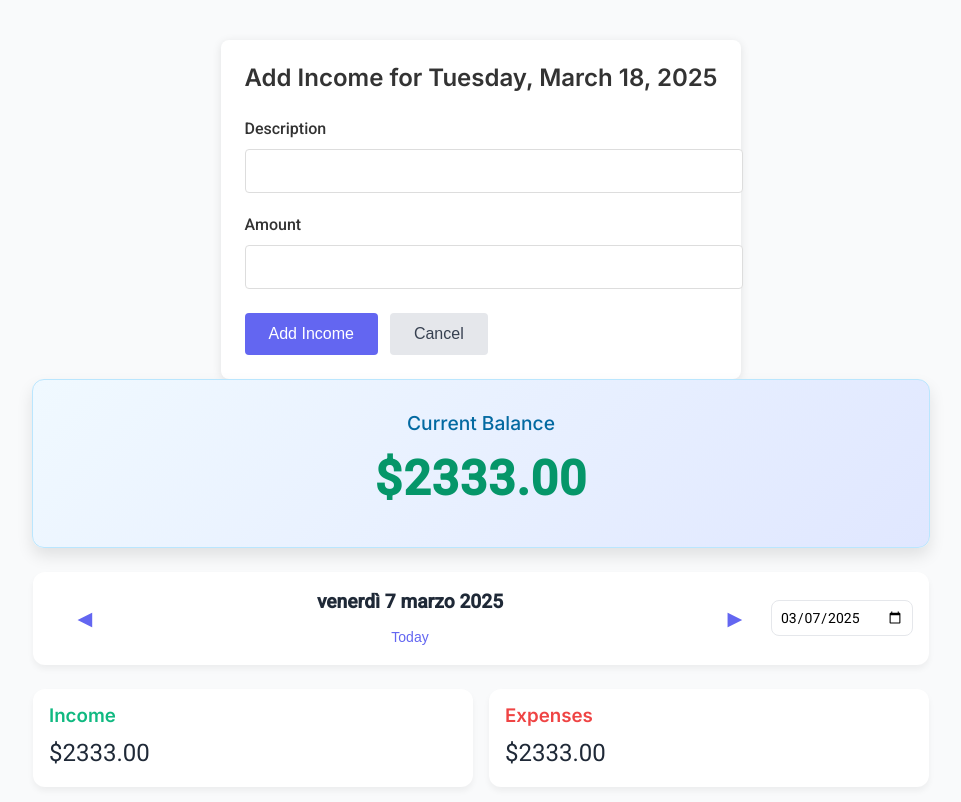
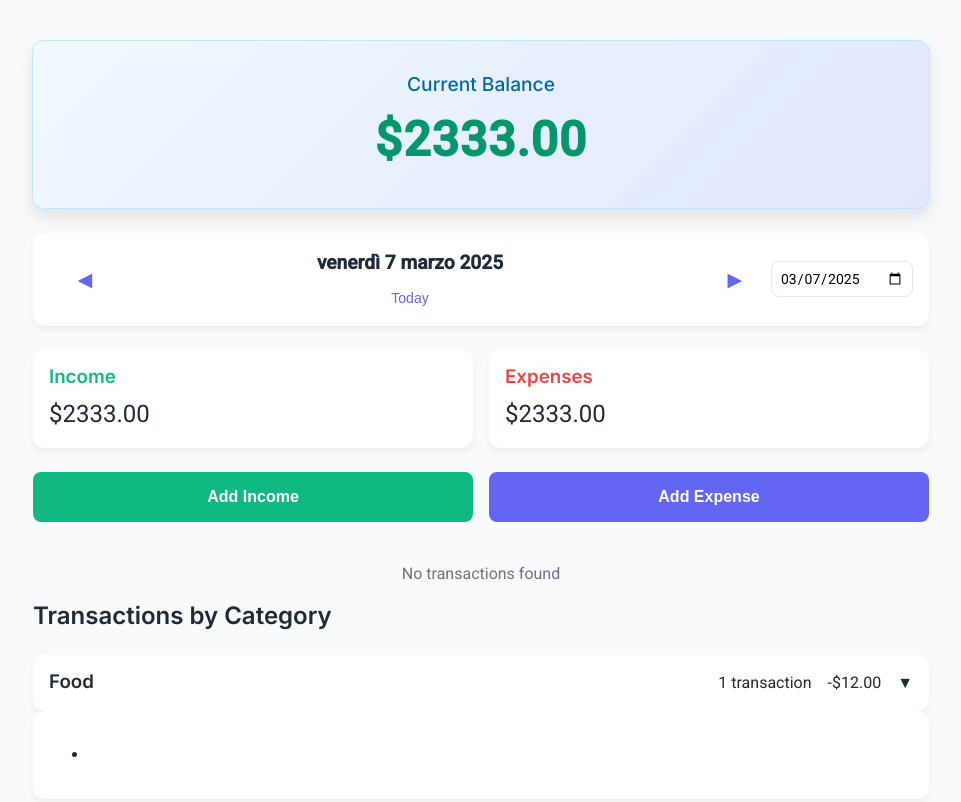
Before and after one commit to bwromero/Expense-Tracker-Website, a website: page expense-tracking.html in a window 1280 px wide. Shown: the top 802 px of the page, without its empty margins (159-1120 px from the left). Drawn offline with Linux system fonts and the light colour scheme.

Commit message:
Removing modal

```diff
--- a/assets/css/styles.scss
+++ b/assets/css/styles.scss
@@ -308,57 +308,4 @@ p {
         }
     }
 
-    &-add-transaction {
-        &-modal {
-            position: fixed;
-            top: 50%;
-            left: 50%;
-            transform: translate(-50%, -50%);
-            z-index: 1000;
-            padding: 2rem;
-
-        }
-
-        &-form-body {
-
-
-            &-main-container {
-                display: flex;
-                flex-direction: column;
-                gap: 1rem;
-            }
-
-            &-input-container {
-                display: flex;
-                flex-direction: column;
-                gap: 0.5rem;
-            }
-
-            &-btn-container {
-                display: flex;
-                gap: 1rem;
-                margin-top: 1rem;
-                justify-content: flex-end;
-
-                button {
-                    padding: 0.5rem 1rem;
-                    border-radius: 0.5rem;
-                    border: none;
-                    cursor: pointer;
-                }
-
-                button:first-child {
-                    background-color: $primary-blue;
-                    color: $background-white;
-                }
-
-                button:last-child {
-                    background-color: $border-color;
-                    color: $text-dark;
-                }
-            }
-        }
-    }
-
-
 }
--- a/expense-tracking.html
+++ b/expense-tracking.html
@@ -14,34 +14,6 @@
 <body>
 
     <div class="exp-tracker-container">
-
-        <div class="exp-tracker-add-transaction-modal white-container">
-
-            <form action="submit" class="exp-tracker-add-transaction-form">
-                <div class="exp-tracker-add-transaction-form-header">
-                    <h1>Add Income for Tuesday, March 18, 2025</h1>
-                </div>
-
-                <div class="exp-tracker-add-transaction-form-body">
-                    <div class="exp-tracker-add-transaction-form-body-main-container">
-                        <div class="exp-tracker-add-transaction-form-body-main-container-input-container">
-                            <label for="transaction-description">Description</label>
-                            <input type="text" id="transaction-description" name="transaction-description">
-                        </div>
-                        <div class="exp-tracker-add-transaction-form-body-main-container-input-container">
-                            <label for="transaction-amount">Amount</label>
-                            <input type="number" id="transaction-amount" name="transaction-amount">
-                        </div>
-                        <div class="exp-tracker-add-transaction-form-body-btn-container">
-                            <button class="exp-tracker-add-transaction-form-body-input-container-button primary">Add Income</button>
-                            <button class="exp-tracker-add-transaction-form-body-input-container-button secondary">Cancel</button>
-                        </div>
-                    </div>
-                </div>
-            </form>
-        </div>
-
-
         <div class="exp-tracker-balance">
             <h2 class="exp-tracker-balance-title">Current Balance</h2>
             <p class="exp-tracker-balance-amount">$2333.00</p>
```
Also changed, not shown: assets/css/styles.css, 1 other file.
